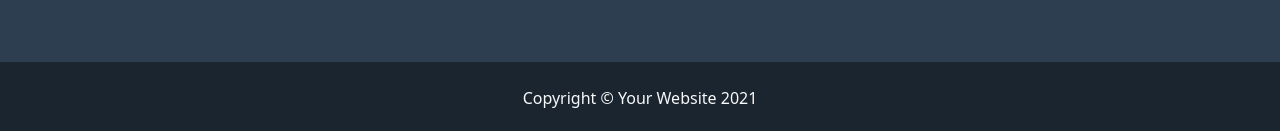
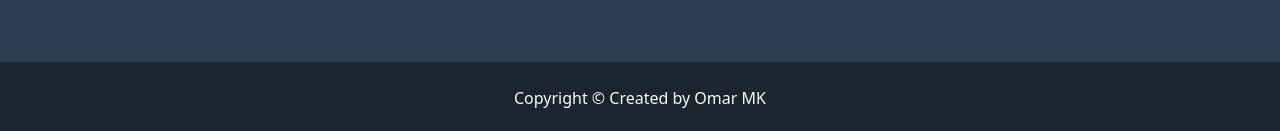
Before and after one commit to Omar-MK-20/Start-Framework, a React (Vite) app: page / in a window 1280 px wide. Shown: the part 1004-1135 px from the top of the page. Built offline with nearby package versions, Linux system fonts and the light colour scheme.

Commit message:
Update copyright text in Copyright component

```diff
--- a/src/Layout/Copyright/Copyright.jsx
+++ b/src/Layout/Copyright/Copyright.jsx
@@ -5,7 +5,7 @@ function Copyright() {
 
     <>
         <div className='bg-darker-blue py-2'>
-            <p className='text-light text-center pt-3'>Copyright © Your Website 2021</p>
+            <p className='text-light text-center pt-3'>Copyright © Created by Omar MK</p>
         </div>
     </>
   )
```
